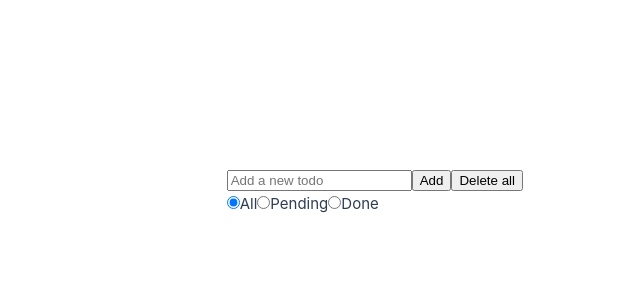
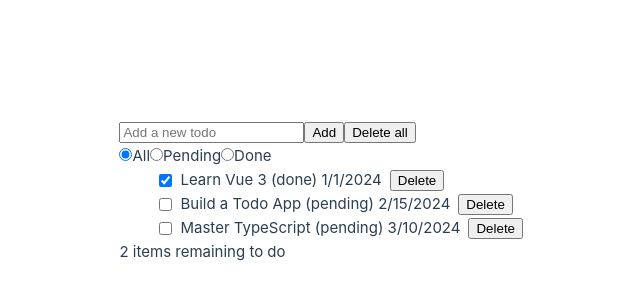
Before and after one commit to OscarIsorez/TP_WEB_M1, a Vue app in the folder vue-project/: page /todo in a window 1280 px wide. Shown: the part 208-508 px from the top of the page, without its empty margins (117-757 px from the left). Built offline with nearby package versions, Linux system fonts and the light colour scheme; the HTML template or start-up script is replaced by a standard one.

Commit message:
Fix typo in blur event handler and initialize todos with sample data

```diff
--- a/vue-project/src/components/TodoComponent.vue
+++ b/vue-project/src/components/TodoComponent.vue
@@ -59,7 +59,7 @@ function cancelEdit() {
                 v-model="editTitle"
                 @keyup.enter="saveEdit"
                 @keyup.escape="cancelEdit"
-                @blur="saveEdit"
+                @blur="saveEdixt"
                 style="flex: 1"
                 ref="editInput"
             />
--- a/vue-project/src/components/Todos.vue
+++ b/vue-project/src/components/Todos.vue
@@ -4,7 +4,16 @@ import type { Todo } from '../modeles/Todo'
 import TodoComponent from './TodoComponent.vue'
 
 const input = ref("")
-const todos = ref<Todo[]>([])
+const todos = ref<Todo[]>(getInitialTodos())
+
+function getInitialTodos(): Todo[] {
+  return [
+    { id: 1, title: 'Learn Vue 3', state: 'done', date: new Date('2024-01-01') },
+    { id: 2, title: 'Build a Todo App', state: 'pending', date: new Date('2024-02-15') },
+    { id: 3, title: 'Master TypeScript', state: 'pending', date: new Date('2024-03-10') }
+  ]
+}
+
 const filter = ref<'all' | 'pending' | 'done'>('all')
 
 const filteredTodos = computed(() => {
```
